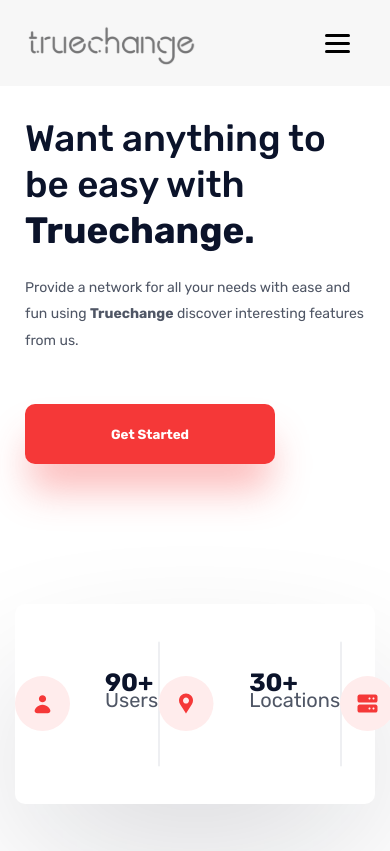
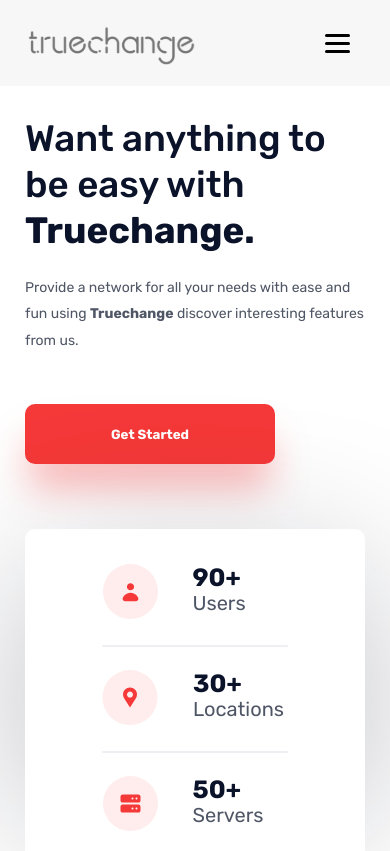
Before and after one commit to vx-charles/landing-page-react-truechange, a React (Create React App) app: page / in a window 390 px wide. Shown: the top 851 px of the page. Built offline with nearby package versions, Linux system fonts and the light colour scheme; no server answers.

Commit message:
Adjusted InfoData styles.scss for mobile

```diff
--- a/src/components/InfoData/styles.scss
+++ b/src/components/InfoData/styles.scss
@@ -1,13 +1,25 @@
+@import '../../styles/global.mixins.scss';
+
 .info-data {
   display: flex;
   max-width: 1140px;
   height: 200px;
   margin: 100px auto 150px;
-  padding: 0 15px;
+  padding: 0 25px;
   border-radius: 10px;
-  // box-shadow: 0px 11px 44px -4px rgb(204 204 204 / 50%);
   position: relative;
   z-index: 1;
+  transition: all .3s;
+
+  @include md {
+    height: auto;
+    padding: 0 25px;
+    margin: 70px auto 70px;
+  }
+
+  @include sm {
+    margin: 25px auto 70px;
+  }
 
   &::after {
     content: "";
@@ -22,6 +34,12 @@
     opacity: 0.27;
     filter: blur(84px);
     border-radius: 10px;
+
+    @include md {
+      width: 87%;
+      height: 250px;
+      top: 50%;
+    }
   }
 
   &__items {
@@ -33,6 +51,12 @@
     background: #fff;
     z-index: 1;
     border-radius: 10px;
+
+    @include md {
+      grid-template-columns: 1fr;
+      gap: 50px;
+      padding: 35px 0;
+    }
   }
 
   &__item {
@@ -53,6 +77,13 @@
     background: #EEEFF2;
     border-radius: 20px;
     transform: translate(0%, -50%);
+
+    @include md {
+      width: 186px;
+      height: 2px;
+      top: 145%;
+      left: inherit;
+    }
   }
 
   &__item:last-child::after {
@@ -63,11 +94,16 @@
     display: flex;
     flex-direction: column;
 
+    @include md {
+      width: 95px;
+    }
+
     span:first-child {
       color: var(--text-title);
       font-size: 25px;
       font-weight: 700;
       margin-bottom: 5px;
+      line-height: 2rem;
     }
 
     span:last-child {
```
